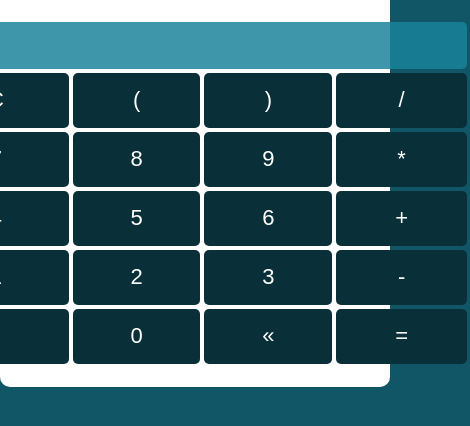
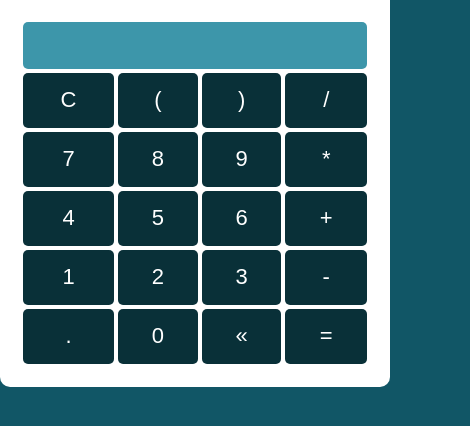
Before and after one commit to Alisson-Scalco/calculadora, a plain HTML site: page index.html in a window 390 px wide. Shown: the part 134-560 px from the top of the page, 470 px wide, since content can reach past the window. Drawn offline with nearby package versions, Linux system fonts and the light colour scheme.

Commit message:
Update style.css

```diff
--- a/assets/css/style.css
+++ b/assets/css/style.css
@@ -68,6 +68,10 @@ h1 {
 .calculadora{
   width: 550px;
 }
+@media (max-width: 900px) {
+  .calculadora{
+  width: 350px;
+}
 .display {
   font-size: 26px;
   width: 100%;
```
